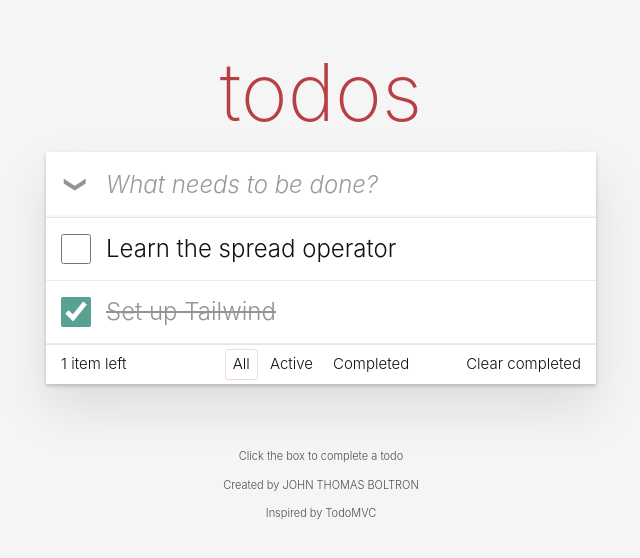
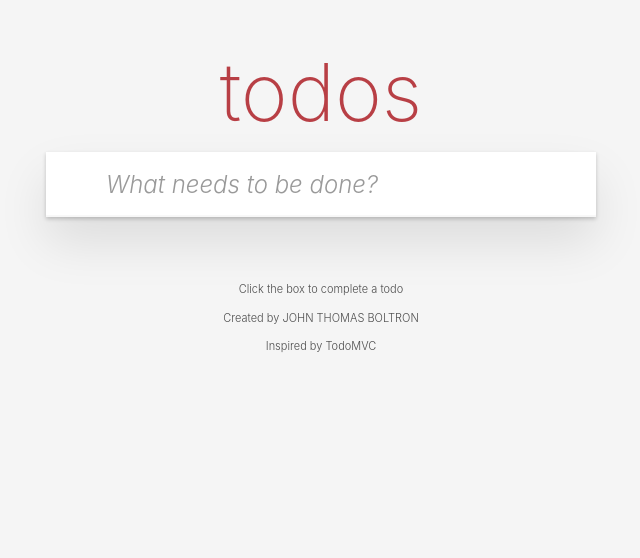
Before and after one commit to johnthomasboltron/csit340-todomvc, a React (Vite) app: page / in a window 1280 px wide. Shown: the top 558 px of the page, without its empty margins (319-959 px from the left). Built offline with nearby package versions, Linux system fonts and the light colour scheme.

Commit message:
feat: hide main and footer when there are no todos

```diff
--- a/src/components/Todos.jsx
+++ b/src/components/Todos.jsx
@@ -2,10 +2,7 @@ import { useState } from 'react'
 
 function Todos() {
     const [text, setText] = useState('')
-    const [todos, setTodos] = useState([
-    { id: 1, text: 'Learn the spread operator', completed: false },
-    { id: 2, text: 'Set up Tailwind', completed: true },
-  ])
+    const [todos, setTodos] = useState([])
 
     function handleSubmit(e) {
         e.preventDefault()
@@ -25,6 +22,9 @@ function Todos() {
             )
         )
     }
+    function handleDelete(id) {
+      setTodos(todos.filter((todo) => todo.id !== id))
+    }
 
   return (
     <section className="mx-auto max-w-[550px]">
@@ -42,6 +42,8 @@ function Todos() {
           />
         </form>
 
+        {todos.length > 0 && (
+          <>
         <main className="relative border-t border-[#e6e6e6]">
           <input id="toggle-all" type="checkbox" className="peer sr-only" />
 
@@ -77,6 +79,7 @@ function Todos() {
 
               <button
                 type="button"
+                onClick={() => handleDelete(todo.id)}
                 className="absolute right-[10px] hidden size-10 cursor-pointer text-[30px] text-[#949494] group-hover:block hover:text-[#c18585]"
               >
                 ×
@@ -128,6 +131,8 @@ function Todos() {
             Clear completed
           </button>
         </footer>
+        </>
+        )}
       </div>
     </section>
   )
```
